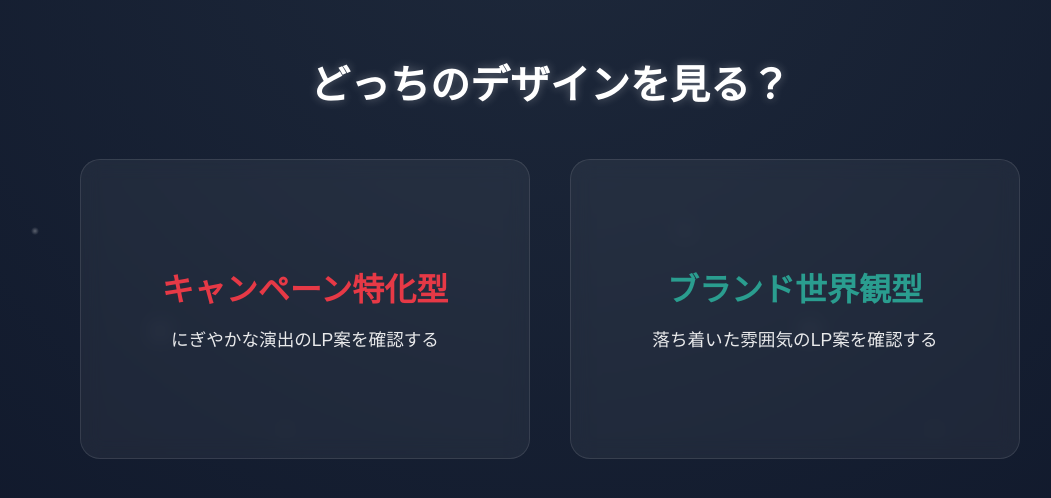
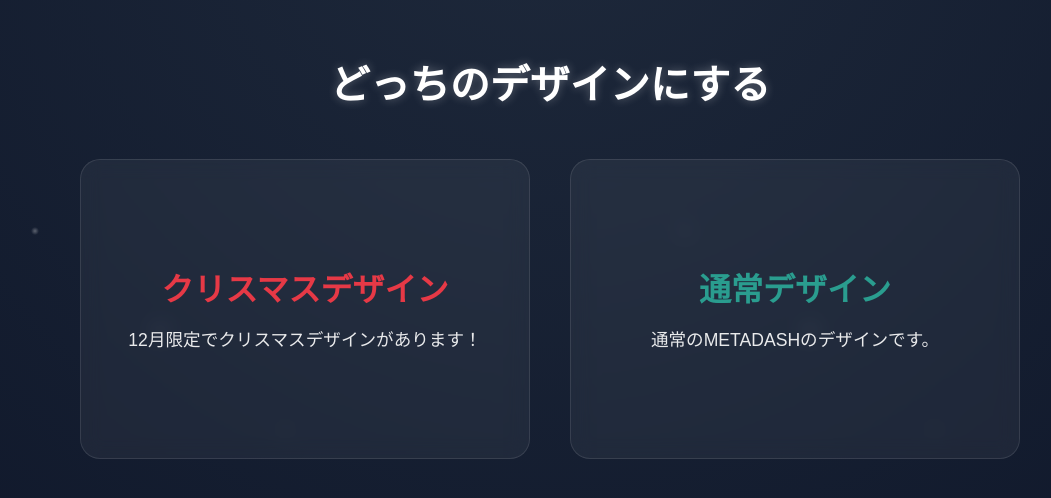
Before and after one commit to towabii/noutore, a plain HTML site: page apps/app5/選択.html in a window 1280 px wide. Shown: the part 144-642 px from the top of the page, without its empty margins (90-1141 px from the left). Drawn offline with Linux system fonts and the light colour scheme; a web font is replaced by a local one.

Commit message:
Update 選択.html

```diff
--- a/apps/app5/選択.html
+++ b/apps/app5/選択.html
@@ -170,18 +170,18 @@
         // 文字と、飛ばしたいURLをここで設定してください
         // ==========================================
         const setting = {
-            question: "どっちのデザインを見る？",
+            question: "どっちのデザインにする",
 
             optionA: {
-                title: "キャンペーン特化型",
-                desc: "にぎやかな演出のLP案を確認する",
-                url: "https://www.google.com" // ★ここにA案のURLを入れる
+                title: "クリスマスデザイン",
+                desc: "12月限定でクリスマスデザインがあります！",
+                url: "https://towabii.github.io/noutore/apps/app5/クリスマス/クリスマス.html" // ★ここにA案のURLを入れる
             },
 
             optionB: {
-                title: "ブランド世界観型",
-                desc: "落ち着いた雰囲気のLP案を確認する",
-                url: "https://www.yahoo.co.jp"  // ★ここにB案のURLを入れる
+                title: "通常デザイン",
+                desc: "通常のMETADASHのデザインです。",
+                url: "https://towabii.github.io/noutore/apps/app5/index.html"  // ★ここにB案のURLを入れる
             }
         };
         // ==========================================
@@ -240,4 +240,5 @@
         }
     </script>
 </body>
+
 </html>
```
